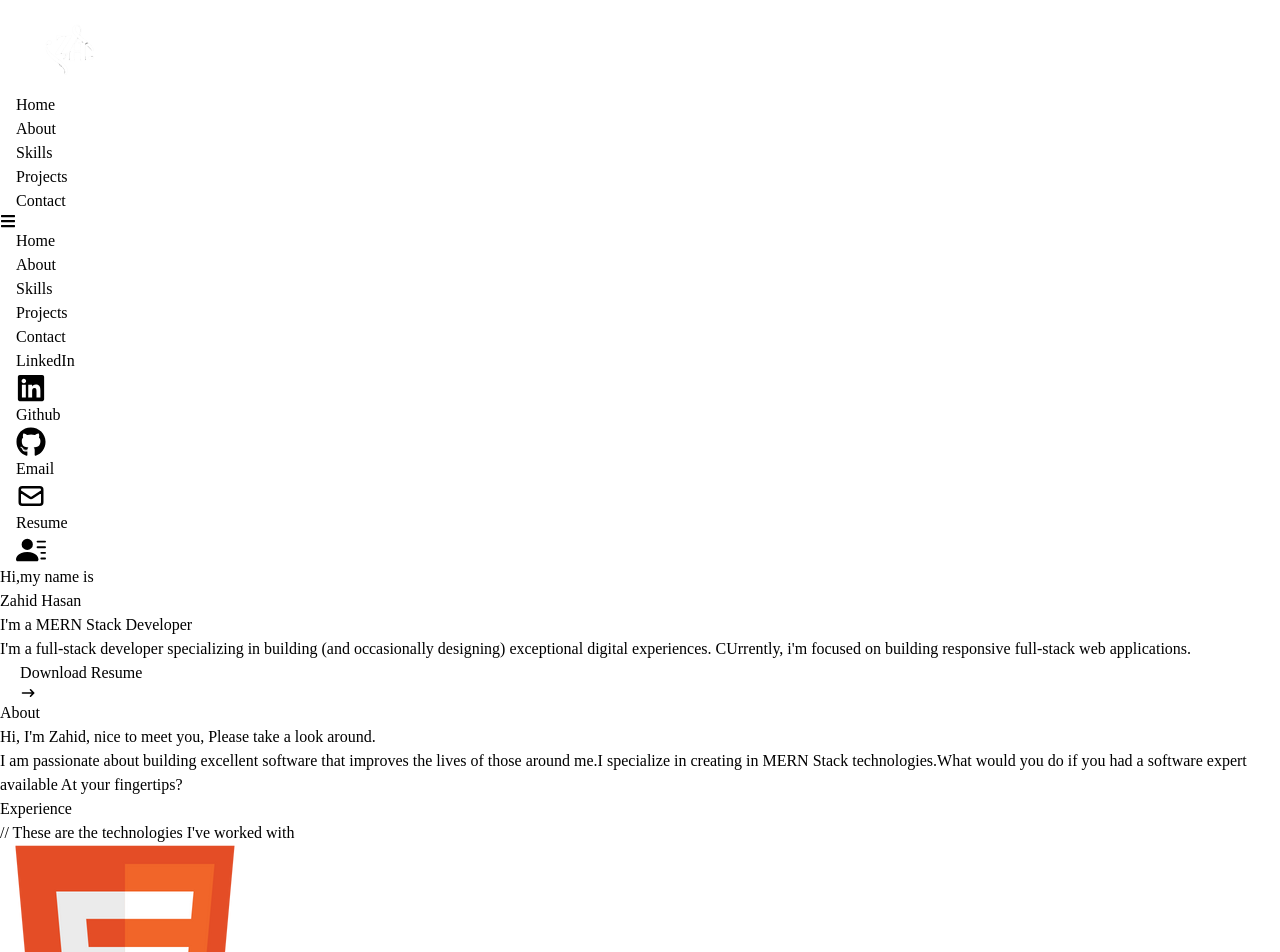
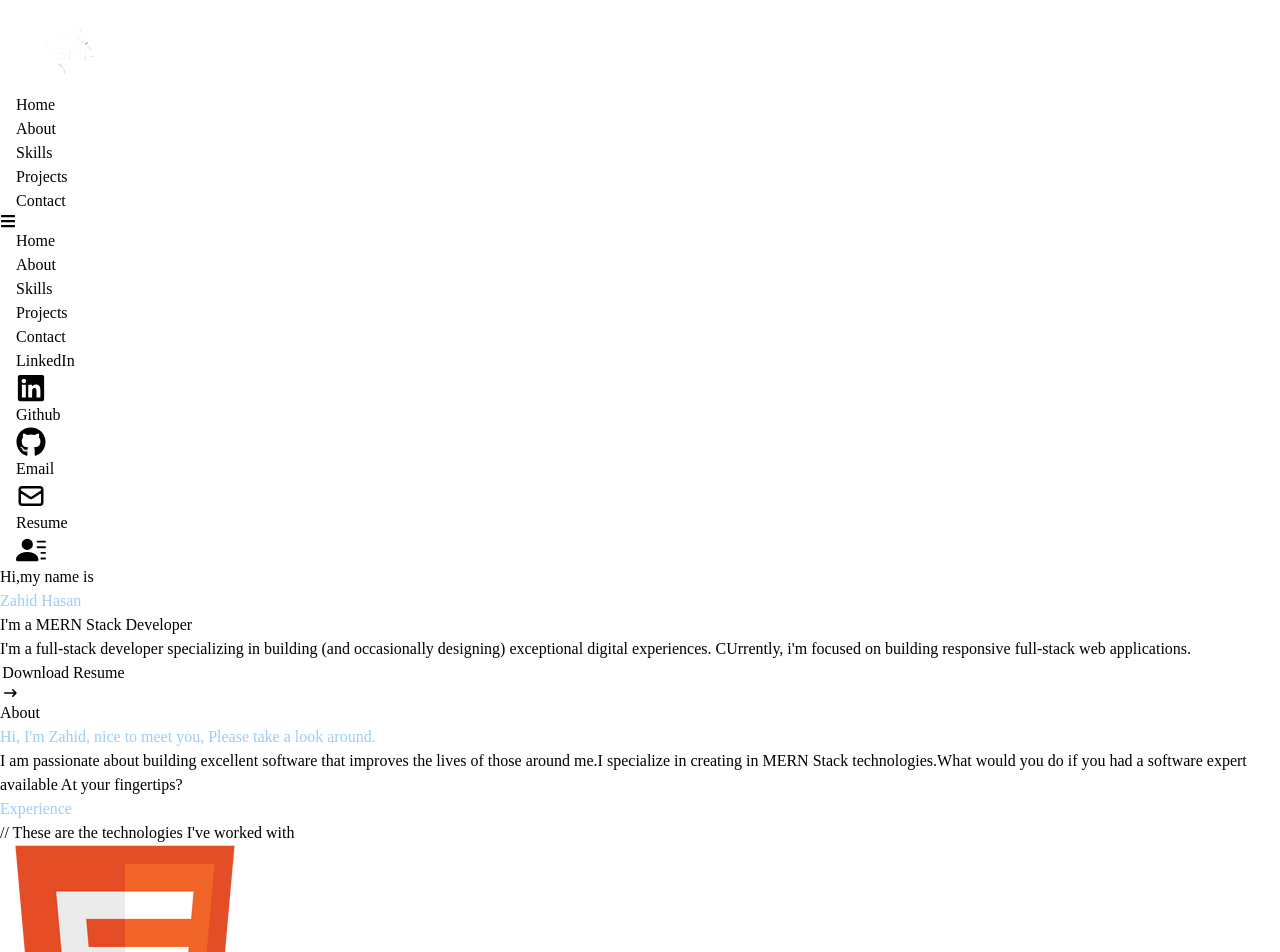
Before and after one commit to zahidhasan1993/portfolio, a React (Vite) app: page / in a window 1280 px wide. Shown: the top 952 px of the page. Built offline with nearby package versions, Linux system fonts and the light colour scheme.

Commit message:
some changes

```diff
--- a/src/App.jsx
+++ b/src/App.jsx
@@ -8,18 +8,27 @@ import Projects from "./components/Projects";
 import Contact from "./components/Contact";
 import Footer from "./components/Footer";
 
-
 const App = () => {
   return (
     <div className="bg-[#0a192f]">
       <Navbar></Navbar>
 
-      <Home></Home>
+      <div className="">
+        <Home></Home>
+      </div>
+      <div className="my-40">
+        <About></About>
+      </div>
 
-      <About></About>
-      <Skills></Skills>
-      <Projects></Projects>
-      <Contact></Contact>
+      <div className="my-40">
+        <Skills></Skills>
+      </div>
+      <div className="my-40">
+        <Projects></Projects>
+      </div>
+      <div className="my-40">
+        <Contact></Contact>
+      </div>
       <Footer></Footer>
     </div>
   );
--- a/src/components/About.jsx
+++ b/src/components/About.jsx
@@ -1,4 +1,5 @@
 import React from "react";
+import { motion } from "framer-motion";
 
 const About = () => {
   return (
@@ -14,12 +15,26 @@ const About = () => {
         </div>
         <div className="max-w-[1000px] w-full grid sm:grid-cols-2 gap-8 px-4">
           <div className="sm:text-right text-4xl font-bold">
-            <p className="">
+            <motion.p
+              className=""
+              animate={{
+                color: ["#BEE3F8", "#93C5FD", "#BEE3F8"],
+                transition: { duration: 1, repeat: Infinity },
+              }}
+            >
               Hi, I'm Zahid, nice to meet you, Please take a look around.
-            </p>
+            </motion.p>
+            {/* <p className="">
+              Hi, I'm Zahid, nice to meet you, Please take a look around.
+            </p> */}
           </div>
           <div>
-            <p>I am passionate about building excellent software that improves the lives of those around me.I specialize in creating in MERN Stack technologies.What would you do if you had a software expert available At your fingertips?</p>
+            <p>
+              I am passionate about building excellent software that improves
+              the lives of those around me.I specialize in creating in MERN
+              Stack technologies.What would you do if you had a software expert
+              available At your fingertips?
+            </p>
           </div>
         </div>
       </div>
--- a/src/components/Contact.jsx
+++ b/src/components/Contact.jsx
@@ -1,21 +1,57 @@
-import React from 'react';
+import React from "react";
+import { motion } from "framer-motion";
 
 const Contact = () => {
-    return (
-        <div name='contact' className='w-full h-screen mt-[40rem] md:mt-0 bg-[#0a192f] flex justify-center items-center p-4'>
-            <form method='POST' action="https://getform.io/f/42fc5102-b2eb-4574-b5a3-aab587b70896" className='flex flex-col max-w-[600px] w-full'>
-                <div className='pb-8'>
-                    <p className='text-4xl font-bold inline border-b-4 border-white text-gray-300'>Contact</p>
-                    <p className='text-gray-300 py-4'>// Submit the form below or shoot me an email - zahidhasan19932023@gmail.com</p>
-                </div>
-                <input className='bg-[#ccd6f6] p-2' type='text' placeholder='Name' name='name'/>
-                <input type="Email" className='my-4 p-2 bg-[#ccd6f6]' placeholder='Email' name='email'/>
-                <textarea name="message" className='bg-[#ccd6f6]' placeholder='Message' rows="10"></textarea>
-                <button className='text-white border-2 hover:bg-white hover:border-white hover:text-black px-4 py-3 my-8 mx-auto flex items-center'>Let's Connect</button>
-            </form>
+  return (
+    <div
+      name="contact"
+      className="w-full h-screen mt-[40rem] md:mt-0 bg-[#0a192f] flex justify-center items-center p-4"
+    >
+      <form
+        method="POST"
+        action="https://getform.io/f/42fc5102-b2eb-4574-b5a3-aab587b70896"
+        className="flex flex-col max-w-[600px] w-full"
+      >
+        <div className="pb-8">
+          <motion.p
+            className="text-4xl font-bold inline border-b-4 border-white text-gray-300"
+            animate={{
+              color: ["#BEE3F8", "#93C5FD", "#BEE3F8"],
+              transition: { duration: 1, repeat: Infinity },
+            }}
+          >
+            Contact
+          </motion.p>
 
+          <p className="text-gray-300 py-4">
+            // Submit the form below or shoot me an email -
+            zahidhasan19932023@gmail.com
+          </p>
         </div>
-    );
+        <input
+          className="bg-[#ccd6f6] p-2"
+          type="text"
+          placeholder="Name"
+          name="name"
+        />
+        <input
+          type="Email"
+          className="my-4 p-2 bg-[#ccd6f6]"
+          placeholder="Email"
+          name="email"
+        />
+        <textarea
+          name="message"
+          className="bg-[#ccd6f6]"
+          placeholder="Message"
+          rows="10"
+        ></textarea>
+        <button className="text-white border-2 hover:bg-white hover:border-white hover:text-black px-4 py-3 my-8 mx-auto flex items-center">
+          Let's Connect
+        </button>
+      </form>
+    </div>
+  );
 };
 
 export default Contact;
--- a/src/components/Home.jsx
+++ b/src/components/Home.jsx
@@ -1,15 +1,24 @@
 import React from "react";
 import { HiArrowNarrowRight } from "react-icons/hi";
 import { motion } from "framer-motion";
-
+import "./style.css"
 const Home = () => {
   return (
     <div name="home" className="w-full pt-40 md:pt-0 md:h-screen bg-[#0a192f]">
       <div className="max-w-[1000px] mx-auto px-8 flex flex-col justify-center h-full">
         <p className="text-white text-xl">Hi,my name is</p>
-        <h1 className="text-4xl sm:text-7xl font-bold text-[#ccd6f6]">
+        {/* <h1 className="text-4xl sm:text-7xl font-bold text-[#ccd6f6]">
           Zahid Hasan
-        </h1>
+        </h1> */}
+         <motion.p
+        className="text-7xl"
+        animate={{
+          color: ['#BEE3F8', '#93C5FD', '#BEE3F8'],
+          transition: { duration: 1, repeat: Infinity },
+        }}
+      >
+        Zahid Hasan
+      </motion.p>
         <h2 className="text-4xl sm-text-7xl font-bold text-[#8892b0]">
           I'm a MERN Stack Developer
         </h2>
@@ -24,7 +33,7 @@ const Home = () => {
           <motion.div
             initial={{ x: -30 }}
             animate={{ x: 30 }}
-            transition={{ duration: 10, repeat: Infinity, repeatType: "mirror" }}
+            transition={{ duration: 5, repeat: Infinity, repeatType: "mirror" }}
             style={{
               position: "relative",
             }}
--- a/src/components/Projects.jsx
+++ b/src/components/Projects.jsx
@@ -14,14 +14,24 @@ const Projects = () => {
     >
       <div className="max-w-[1000px] mx-auto p-4 flex flex-col justify-center w-full h-full">
         <div className="text-white">
-          <p className="text-4xl font-bold inline border-b-4 border-white py-4">
+          {/* <p className="text-4xl font-bold inline border-b-4 border-white py-4">
             Projects
-          </p>
+          </p> */}
+          <motion.p
+            className="text-4xl font-bold inline border-b-4 border-white py-4"
+            animate={{
+              color: ["#BEE3F8", "#93C5FD", "#BEE3F8"],
+              transition: { duration: 1, repeat: Infinity },
+            }}
+          >
+            Projects
+          </motion.p>
+
           <p className="py-12">// These are the projects I've worked with</p>
         </div>
         <div className="md:grid md:grid-cols-3 md:gap-10">
           <motion.div
-            whileHover={{ scale: 1.2 }}
+            whileHover={{ scale: 1.3 }}
             transition={{ duration: 0.3 }}
             style={{
               position: "relative",
@@ -62,7 +72,7 @@ const Projects = () => {
             </div>
           </motion.div>
           <motion.div
-            whileHover={{ scale: 1.2 }}
+            whileHover={{ scale: 1.3 }}
             transition={{ duration: 0.3 }}
             style={{
               position: "relative",
@@ -104,7 +114,7 @@ const Projects = () => {
             </div>
           </motion.div>
           <motion.div
-            whileHover={{ scale: 1.2 }}
+            whileHover={{ scale: 1.3 }}
             transition={{ duration: 0.3 }}
             style={{
               position: "relative",
@@ -122,8 +132,8 @@ const Projects = () => {
 
                 <p className="mb-2">
                   This app is a toy car selling website. User after registration
-                can add their toys on the app and sell them. They can update or
-                delete a toy and many more...
+                  can add their toys on the app and sell them. They can update
+                  or delete a toy and many more...
                 </p>
 
                 <div className="flex justify-between mt-8">
@@ -146,7 +156,7 @@ const Projects = () => {
             </div>
           </motion.div>
           <motion.div
-            whileHover={{ scale: 1.2 }}
+            whileHover={{ scale: 1.3 }}
             transition={{ duration: 0.3 }}
             style={{
               position: "relative",
@@ -158,7 +168,9 @@ const Projects = () => {
                 <h1 className="text-xs pb-3">
                   &#128178; Full MERN Stack Project &#128640;
                 </h1>
-              <h1 className="font-bold my-2">&#128667; AutoMedics &#128668;</h1>
+                <h1 className="font-bold my-2">
+                  &#128667; AutoMedics &#128668;
+                </h1>
 
                 <p className="mb-2">
                   On this app a user can choose what he want to repair in his
--- a/src/components/Skills.jsx
+++ b/src/components/Skills.jsx
@@ -7,13 +7,23 @@ import js from "../assets/Images/skills/javascript.png"
 import mongo from "../assets/Images/skills/mongo.png"
 import node from "../assets/Images/skills/node.png"
 import react from "../assets/Images/skills/react.png"
+import { motion } from 'framer-motion';
 
 const Skills = () => {
   return (
     <div name="skills" className="w-full h-screen bg-[#0a192f] text-gray-300">
       <div className="max-w-[1000px] mx-auto p-4 flex flex-col justify-center w-full h-full">
         <div className="">
-          <p className="text-4xl font-bold inline border-b-4 border-white py-4">Experience</p>
+        <motion.p
+        className="text-4xl font-bold inline border-b-4 border-white py-4"
+        animate={{
+          color: ['#BEE3F8', '#93C5FD', '#BEE3F8'],
+          transition: { duration: 1, repeat: Infinity },
+        }}
+      >
+        Experience
+      </motion.p>
+          {/* <p className="text-4xl font-bold inline border-b-4 border-white py-4">Experience</p> */}
           <p className="py-12">// These are the technologies I've worked with</p>
         </div>
         <div className="w-full grid grid-cols-2 sm:grid-cols-4 text-center py-8">
--- /dev/null
+++ b/src/components/style.css
@@ -0,0 +1,11 @@
+@keyframes lightUp {
+    0% {
+      color: #BEE3F8;
+    }
+    50% {
+      color: #93C5FD;
+    }
+    100% {
+      color: #BEE3F8;
+    }
+  }
```
Lines whose indentation alone changed are shown as unchanged.
